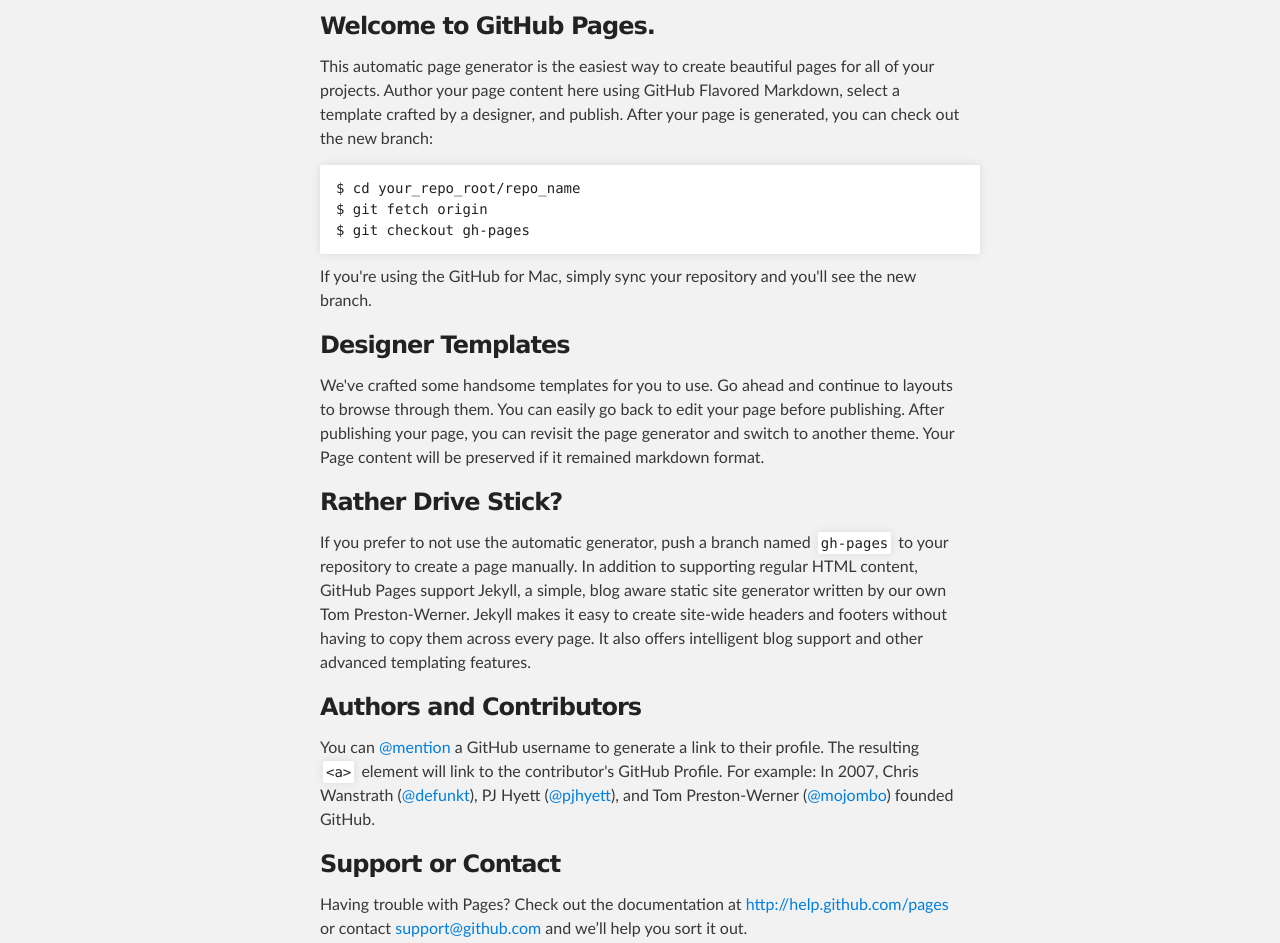
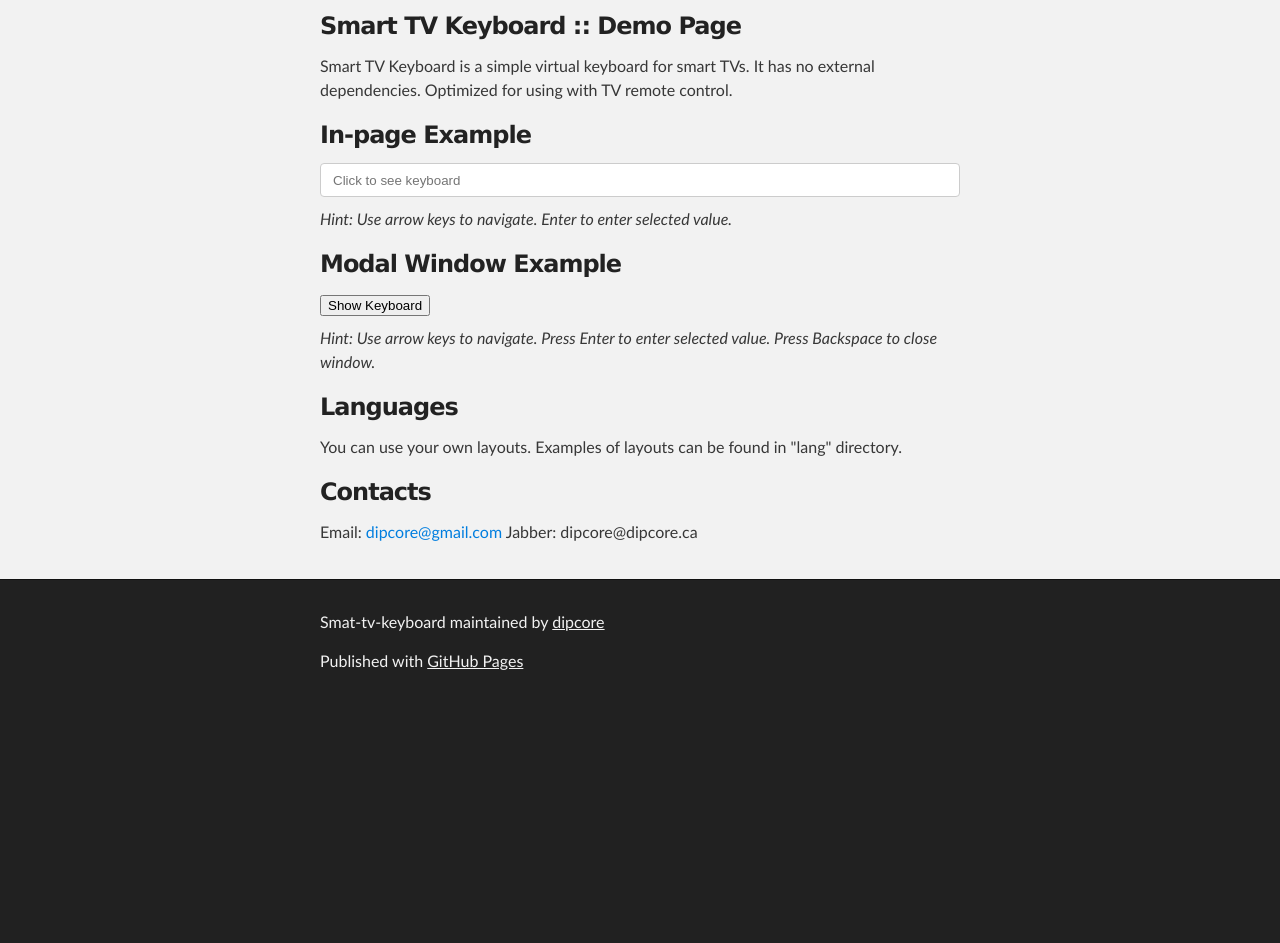
Before and after one commit to dipcore/smart-tv-keyboard, a plain HTML site: page index.html in a window 1280 px wide. Shown: the part 252-1195 px from the top of the page. After the commit the page ends 960 px from the top, so only its background shows below. Drawn offline with Linux system fonts and the light colour scheme.

Commit message:
First version. Added few simple examples.

```diff
--- a/index.html
+++ b/index.html
@@ -8,7 +8,15 @@
 
         <link rel="stylesheet" type="text/css" media="screen" href="stylesheets/stylesheet.css">
 
-    <title>Smat-tv-keyboard</title>
+
+        <!-- Smart TV Keyboard Styles -->
+        <link rel="stylesheet" type="text/css" media="screen" href="smartTvKeyboard/css/smartTvKeyboard.css">
+        <!-- Smart TV Keyboard Scripts -->
+        <script type="text/javascript" src="smartTvKeyboard/smartTvKeyboard.js"></script>
+        <script type="text/javascript" src="smartTvKeyboard/langs/eng.js"></script>
+        <script type="text/javascript" src="smartTvKeyboard/langs/rus.js"></script>
+
+        <title>smat-tv-keyboard</title>
     </head>
 
     <body>
@@ -31,37 +39,74 @@
         <!-- MAIN CONTENT -->
         <div id="main_content_wrap" class="outer">
             <section id="main_content" class="inner">
-        <h3>
-<a name="welcome-to-github-pages" class="anchor" href="#welcome-to-github-pages"><span class="octicon octicon-link"></span></a>Welcome to GitHub Pages.</h3>
+                <h3>Smart TV Keyboard :: Demo Page</h3>
 
-<p>This automatic page generator is the easiest way to create beautiful pages for all of your projects. Author your page content here using GitHub Flavored Markdown, select a template crafted by a designer, and publish. After your page is generated, you can check out the new branch:</p>
+                <p>Smart TV Keyboard is a simple virtual keyboard for smart TVs. It has no external dependencies. Optimized for using with TV remote control.</p>
 
-<pre><code>$ cd your_repo_root/repo_name
-$ git fetch origin
-$ git checkout gh-pages
-</code></pre>
 
-<p>If you're using the GitHub for Mac, simply sync your repository and you'll see the new branch.</p>
+                <h3>In-page Example</h3>
 
-<h3>
-<a name="designer-templates" class="anchor" href="#designer-templates"><span class="octicon octicon-link"></span></a>Designer Templates</h3>
+                <input id="sampleInput" type="text" placeholder="Click to see keyboard">
+                <div id="keyboard"></div>
 
-<p>We've crafted some handsome templates for you to use. Go ahead and continue to layouts to browse through them. You can easily go back to edit your page before publishing. After publishing your page, you can revisit the page generator and switch to another theme. Your Page content will be preserved if it remained markdown format.</p>
+                <script>
+                    var input = document.getElementById('sampleInput');
+                    input.addEventListener("focus", function() {
+                        var oldValue = input.value;
+                        input.style.display = 'none';
 
-<h3>
-<a name="rather-drive-stick" class="anchor" href="#rather-drive-stick"><span class="octicon octicon-link"></span></a>Rather Drive Stick?</h3>
+                        // Show keyboard
+                        smartTvKeyboard.init({
+                            id: 'keyboard',
+                            value: oldValue,
+                            onEnter: function(value) {
+                                input.style.display = 'block';
+                                input.value = value;
+                            },
+                            onCancel: function(value) {
+                                input.style.display = 'block';
+                                input.value = oldValue;
+                            }
+                        });
+                    });
+                </script>
 
-<p>If you prefer to not use the automatic generator, push a branch named <code>gh-pages</code> to your repository to create a page manually. In addition to supporting regular HTML content, GitHub Pages support Jekyll, a simple, blog aware static site generator written by our own Tom Preston-Werner. Jekyll makes it easy to create site-wide headers and footers without having to copy them across every page. It also offers intelligent blog support and other advanced templating features.</p>
+                <p><em>Hint: Use arrow keys to navigate. Enter to enter selected value.</em></p>
 
-<h3>
-<a name="authors-and-contributors" class="anchor" href="#authors-and-contributors"><span class="octicon octicon-link"></span></a>Authors and Contributors</h3>
 
-<p>You can <a href="https://github.com/blog/821" class="user-mention">@mention</a> a GitHub username to generate a link to their profile. The resulting <code>&lt;a&gt;</code> element will link to the contributor's GitHub Profile. For example: In 2007, Chris Wanstrath (<a href="https://github.com/defunkt" class="user-mention">@defunkt</a>), PJ Hyett (<a href="https://github.com/pjhyett" class="user-mention">@pjhyett</a>), and Tom Preston-Werner (<a href="https://github.com/mojombo" class="user-mention">@mojombo</a>) founded GitHub.</p>
+                <h3>Modal Window Example</h3>
 
-<h3>
-<a name="support-or-contact" class="anchor" href="#support-or-contact"><span class="octicon octicon-link"></span></a>Support or Contact</h3>
+                <button id="showPopupButton">Show Keyboard</button>
+                <p id="enteredValue" style="display: none;"></p>
+                <p><em>Hint: Use arrow keys to navigate. Press Enter to enter selected value. Press Backspace to close window.</em></p>
 
-<p>Having trouble with Pages? Check out the documentation at <a href="http://help.github.com/pages">http://help.github.com/pages</a> or contact <a href="mailto:support@github.com">support@github.com</a> and we’ll help you sort it out.</p>
+
+                <script>
+                    var button = document.getElementById('showPopupButton');
+                    var enteredValueElement = document.getElementById('enteredValue');
+                    button.addEventListener("click", function() {
+                        smartTvKeyboard.init({
+                            Title: 'Modal Window Title',
+                            onEnter: function(value) {
+                                if (value) {
+                                    enteredValueElement.innerHTML = 'Entered value: <strong>' + value + '</strong>';
+                                    enteredValueElement.style.display = 'block';
+                                }
+                            }
+                        });
+                    });
+                </script>
+
+
+
+                <h3>Languages</h3>
+
+                <p>You can use your own layouts. Examples of layouts can be found in "lang" directory.</p>
+
+                <h3>Contacts</h3>
+
+                <p> Email: <a href="mailto:dipcore@gmail.com">dipcore@gmail.com</a> Jabber: dipcore@dipcore.ca</p>
+
             </section>
         </div>
 
@@ -81,7 +126,8 @@
             try {
                 var pageTracker = _gat._getTracker("UA-46690537-1");
                 pageTracker._trackPageview();
-            } catch(err) {}
+            } catch (err) {
+            }
         </script>
 
 
--- a/javascripts/main.js
+++ /dev/null
@@ -1 +0,0 @@
-console.log('This would be the main JS file.');
--- a/stylesheets/stylesheet.css
+++ b/stylesheets/stylesheet.css
@@ -366,6 +366,18 @@
     background: #212121;
 }
 
+#sampleInput {
+    border: 1px solid #ccc;
+    border-radius: 4px;
+    height: 34px;
+    padding: 6px 12px;
+    color: #555;
+    box-sizing: border-box;
+    display: block;
+    width: 100%;
+    margin-bottom: 10px;
+}
+
 
 
 /*******************************************************************************
```
Also changed, not shown: 1 other file. Lines whose indentation alone changed are shown as unchanged.
